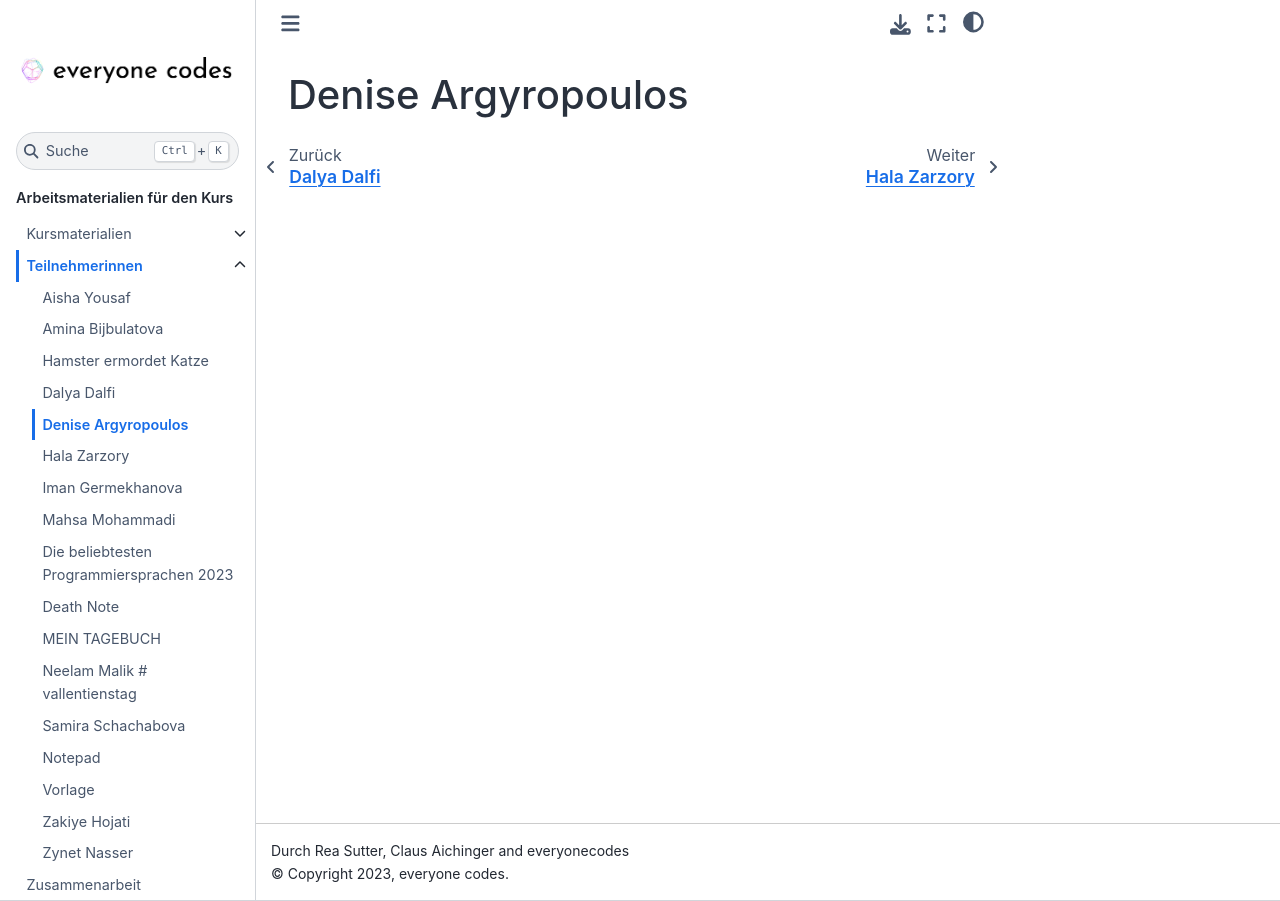
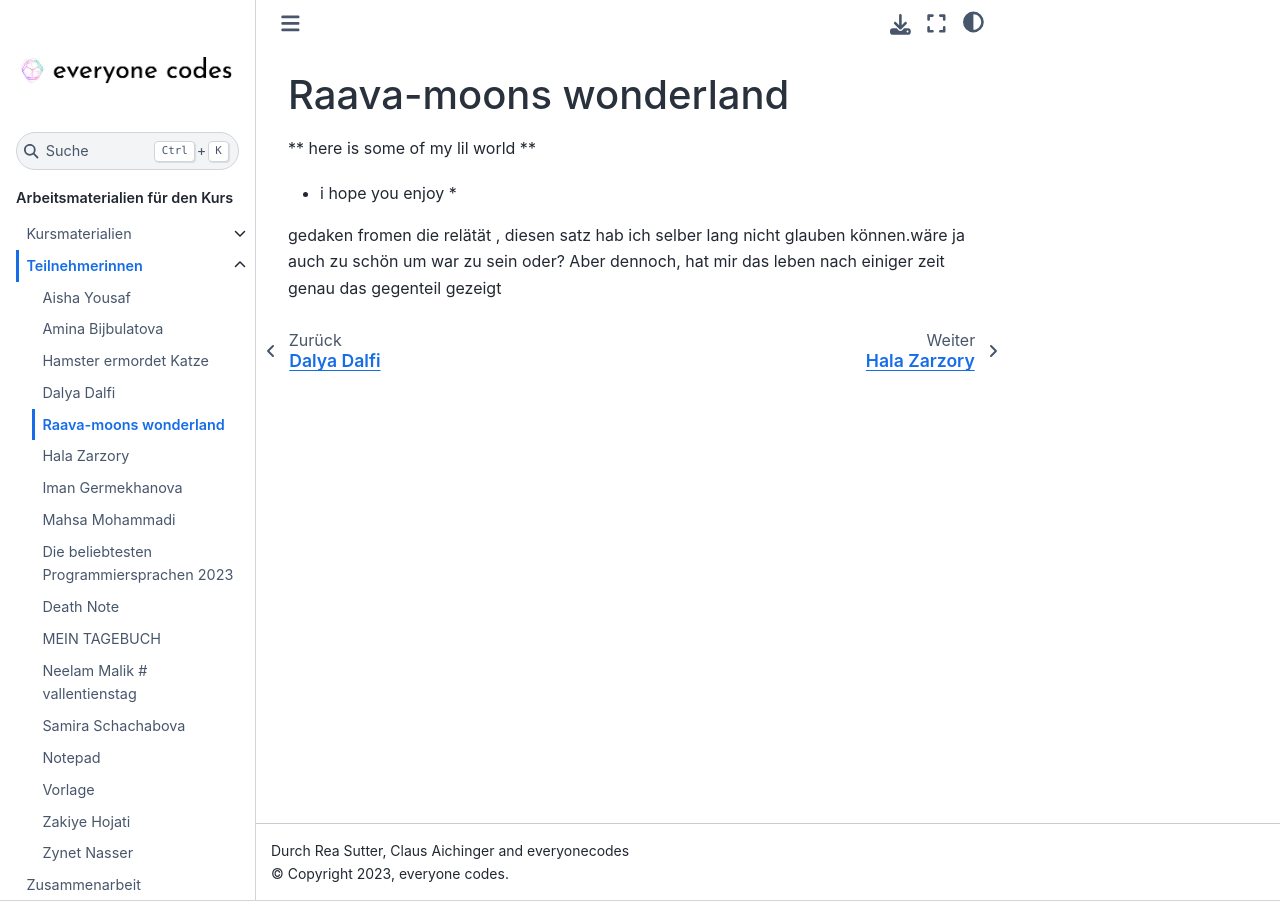
Before and after one commit to ec-mentors/IT-ist-das-was-fuer-mich-i05, a Sphinx documentation site: the page built from source/participants/denise-argyropoulos.md, in a window 1280 px wide. Built offline with Sphinx 7.4.7 and the Sphinx Book theme 1.1.4, drawn with Linux system fonts in a browser that asks for light colours.

Commit message:
Update denise-argyropoulos.md
gedanken

```diff
--- a/source/participants/denise-argyropoulos.md
+++ b/source/participants/denise-argyropoulos.md
@@ -1 +1,7 @@
-# Denise Argyropoulos
+# Raava-moons wonderland  #
+** here is some of my lil world **
+* i hope you enjoy *
+
+
+gedaken fromen die relätät , diesen satz hab ich selber lang nicht glauben können.wäre ja auch zu schön um war zu sein oder?
+Aber dennoch, hat mir das leben nach einiger zeit genau das gegenteil gezeigt
```
